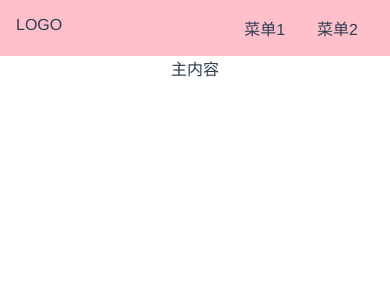
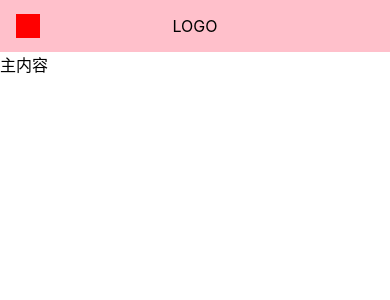
Before and after one commit to yangjindong/taste-ui, a Vue app: page /#/doc in a window 390 px wide. Shown: the top 300 px of the page. Built offline with nearby package versions, Linux system fonts and the light colour scheme.

Commit message:
完善aside切换逻辑

```diff
--- a/src/App.vue
+++ b/src/App.vue
@@ -15,7 +15,9 @@ export default defineComponent({
     Topnav,
   },
   setup() {
-    const asideVisible = ref(false);
+    const width = document.documentElement.clientWidth;
+    console.log(width);
+    const asideVisible = ref(width <= 500 ? false : true);
     provide("asideVisible", asideVisible);
   },
 });
@@ -23,10 +25,10 @@ export default defineComponent({
 
 <style>
 #app {
-  font-family: Avenir, Helvetica, Arial, sans-serif;
+  /* font-family: Avenir, Helvetica, Arial, sans-serif;
   -webkit-font-smoothing: antialiased;
   -moz-osx-font-smoothing: grayscale;
   text-align: center;
-  color: #2c3e50;
+  color: #2c3e50; */
 }
 </style>
--- a/src/components/Topnav.vue
+++ b/src/components/Topnav.vue
@@ -1,6 +1,7 @@
 <template>
   <div class="topnav">
-    <div class="logo" @click="toggleAside">LOGO</div>
+    <span class="toggleAside" @click="toggleAside"></span>
+    <div class="logo">LOGO</div>
     <ul class="menu">
       <li><a href="">菜单1</a></li>
       <li><a href="">菜单2</a></li>
@@ -15,7 +16,6 @@ export default defineComponent({
   name: "Topnav",
   setup() {
     const asideVisible = inject<Ref<boolean>>("asideVisible");
-    console.log("topnav获取的asideVisible为：" + asideVisible?.value + " a");
     const toggleAside = () => {
       asideVisible.value = !asideVisible.value;
     };
@@ -31,6 +31,8 @@ export default defineComponent({
   padding: 16px;
   position: relative;
   z-index: 10;
+  justify-content: center;
+  align-content: center;
   > .logo {
     max-width: 6em;
     margin-right: auto;
@@ -43,5 +45,26 @@ export default defineComponent({
       margin: 0 1em;
     }
   }
+  > .toggleAside {
+    width: 24px;
+    height: 24px;
+    background-color: red;
+    position: absolute;
+    left: 16px;
+    top: 50%;
+    transform: translateY(-50%);
+    display: none;
+  }
+  @media (max-width: 500px) {
+    > .logo {
+      margin: 0 auto;
+    }
+    > .menu {
+      display: none;
+    }
+    > .toggleAside {
+      display: inline-block;
+    }
+  }
 }
 </style>
--- a/src/views/Doc.vue
+++ b/src/views/Doc.vue
@@ -20,7 +20,6 @@ export default defineComponent({
   name: "Doc",
   setup() {
     const asideVisible = inject<Ref<boolean>>("asideVisible");
-    console.log("doc获取的asideVisible为：" + asideVisible?.value);
     return { asideVisible };
   },
 });
@@ -31,10 +30,6 @@ aside {
   background: lightblue;
   width: 150px;
   padding: 16px;
-  position: fixed;
-  top: 0;
-  left: 0;
-  padding-top: 70px;
   > h2 {
     margin-bottom: 4px;
   }
@@ -43,5 +38,11 @@ aside {
       padding: 4px 0;
     }
   }
+  @media (max-width: 500px) {
+    position: fixed;
+    top: 0;
+    left: 0;
+    padding-top: 70px;
+  }
 }
 </style>
--- a/src/views/Home.vue
+++ b/src/views/Home.vue
@@ -17,6 +17,7 @@
   align-content: center;
   flex-direction: column;
   background: lightgreen;
+  text-align: center;
   > .actions {
     padding: 8px 0;
     a {
```
